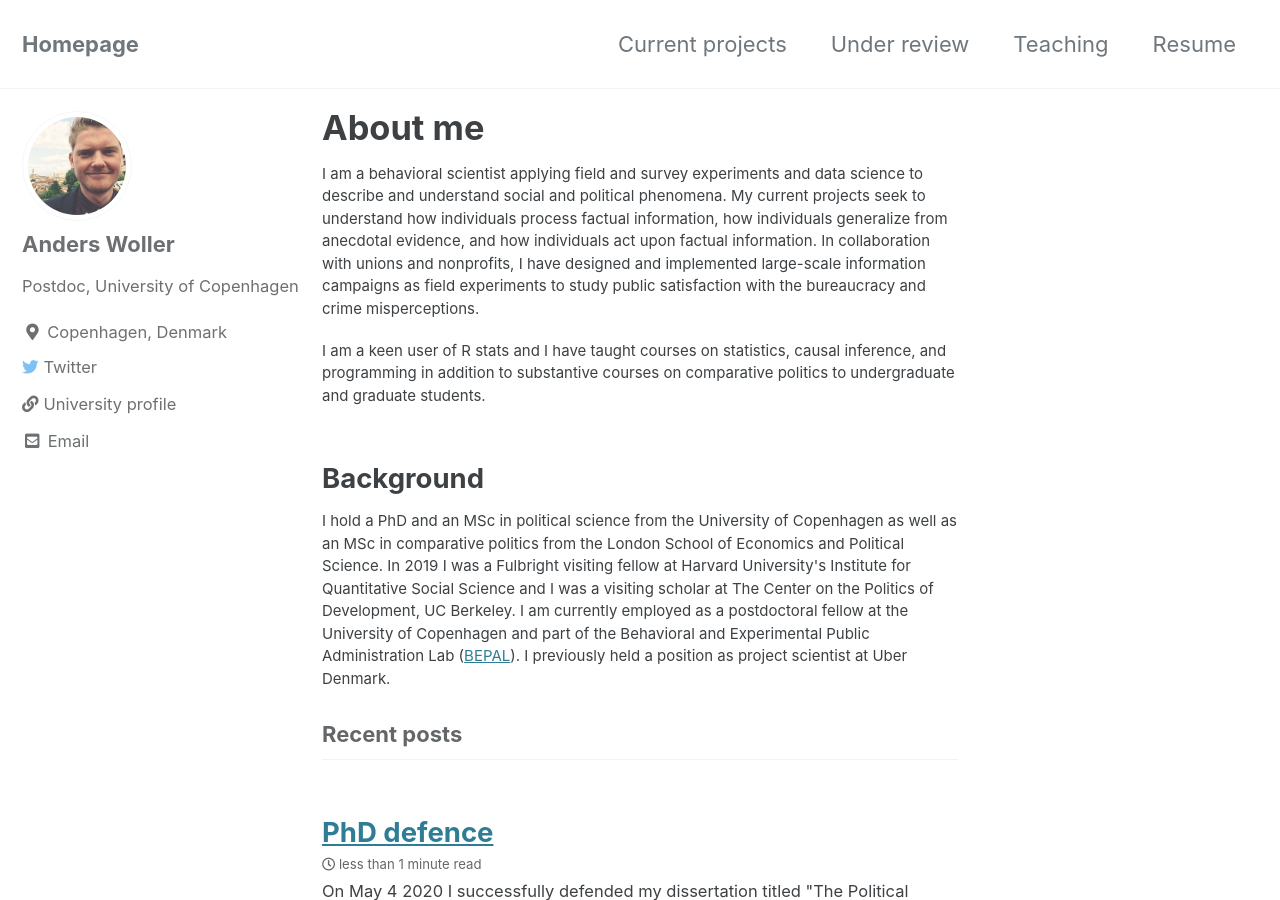
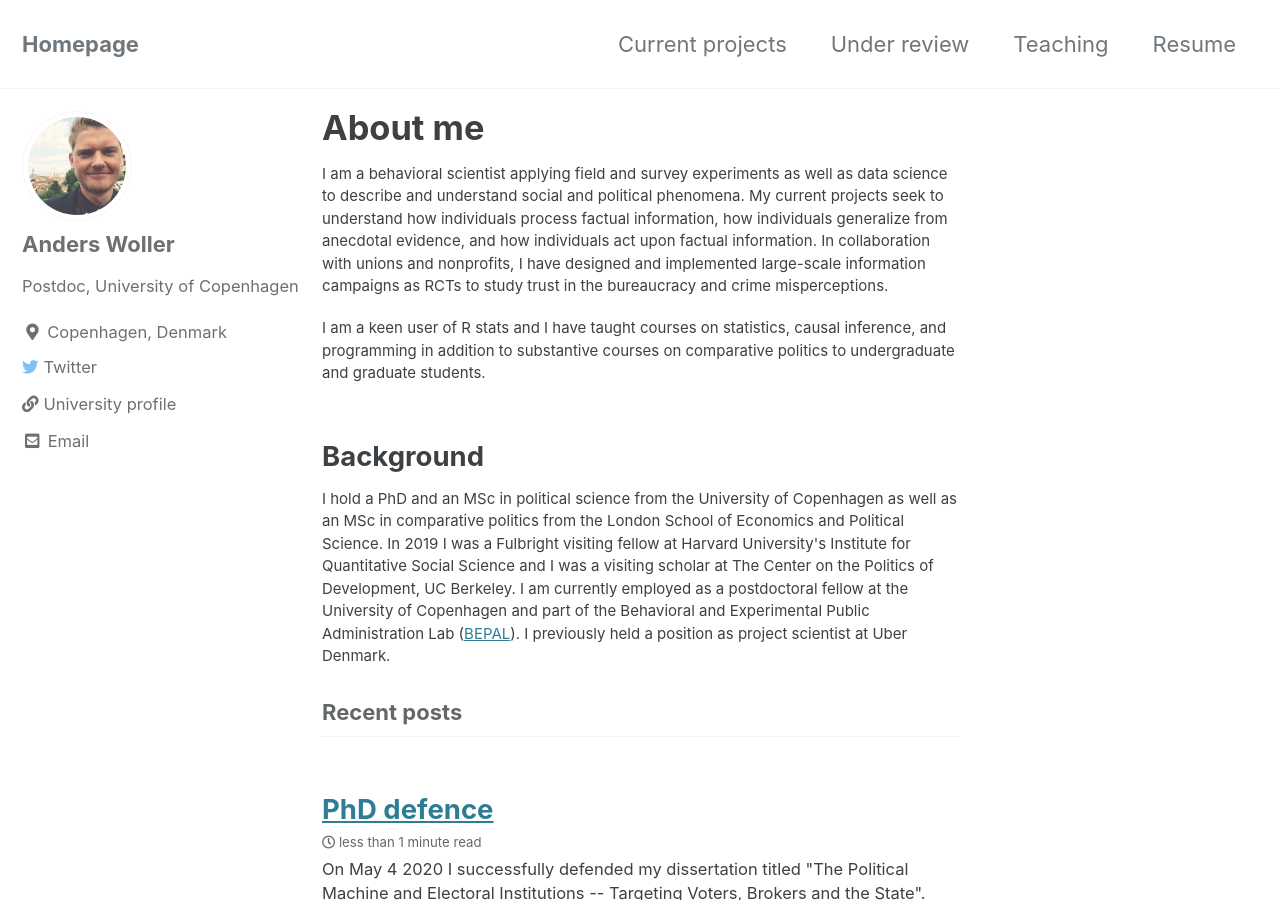
Before and after one commit to AndersWoller/AndersWoller.github.io, a Jekyll site: the page built from index.html, in a window 1280 px wide and 900 px high. Built offline with Jekyll 4.4.1, drawn with Linux system fonts in a browser that asks for light colours; cached includes are drawn as plain includes; the list of posts is cut into pages by our own code.

Commit message:
Update index.html

```diff
--- a/index.html
+++ b/index.html
@@ -5,10 +5,9 @@ title: "About me"
 ---
 
 <p style="font-size:15px">
-I am a behavioral scientist applying field and survey experiments and data science to describe and understand social and political phenomena. My current
+I am a behavioral scientist applying field and survey experiments as well as data science to describe and understand social and political phenomena. My current
 projects seek to understand how individuals process factual information, how individuals generalize from anecdotal evidence, and how individuals act upon factual information.
-In collaboration with unions and nonprofits, I have designed and implemented large-scale information campaigns as field experiments to study public
-satisfaction with the bureaucracy and crime misperceptions.
+In collaboration with unions and nonprofits, I have designed and implemented large-scale  information campaigns as RCTs to study trust in the bureaucracy and crime misperceptions.
 
 <p style="font-size:15px">
 I am a keen user of R stats and I have taught courses on statistics, causal inference, and programming in addition to substantive courses on comparative politics
```
